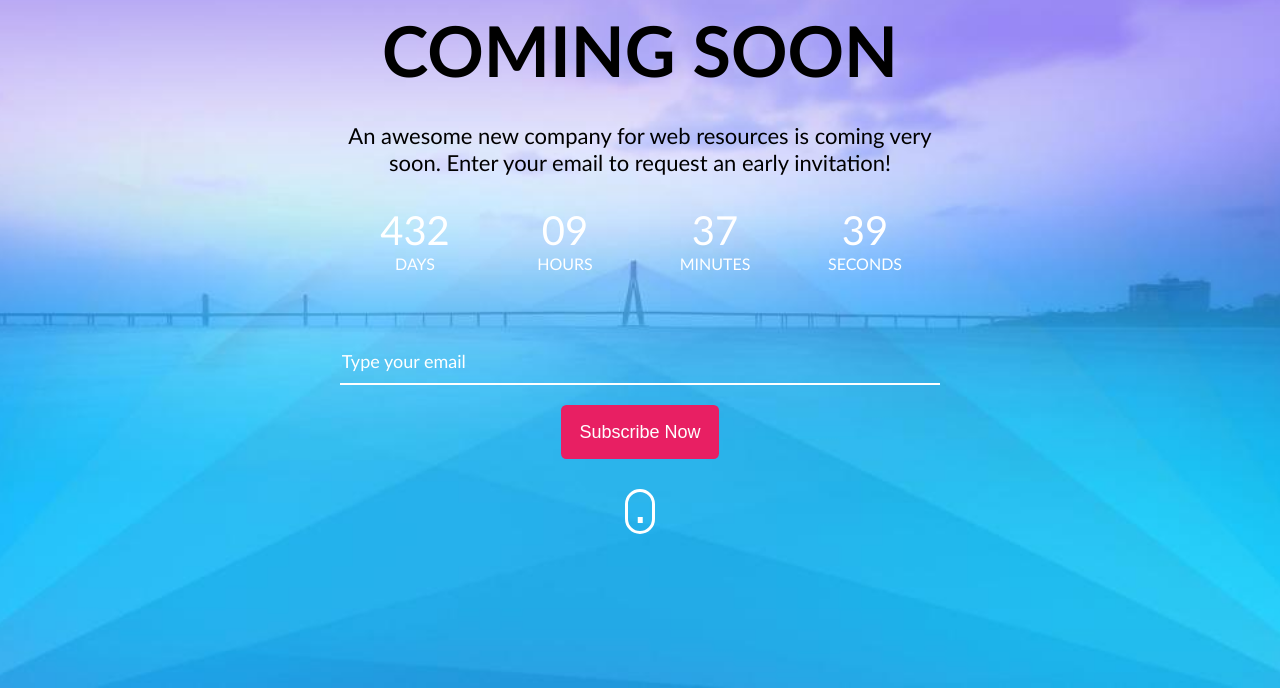
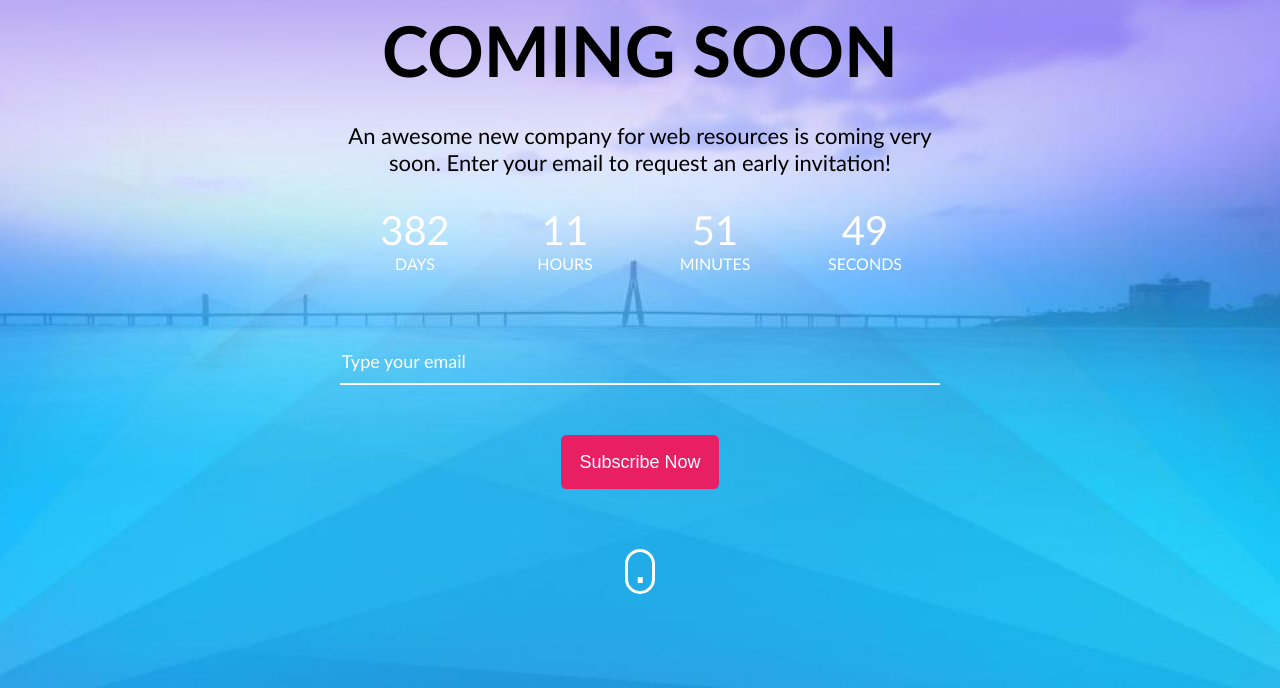
Before and after one commit to SigitaZaromskiene/11-coming-soon, a website: page index.html in a window 1280 px wide. Shown: the part 112-800 px from the top of the page. Drawn offline with Linux system fonts and the light colour scheme.

Commit message:
Clock.jc

```diff
--- /dev/null
+++ b/clock.js
@@ -0,0 +1,26 @@
+const dayTill = document.querySelector(".days");
+const hoursTill = document.querySelector(".hours");
+const minutesTill = document.querySelector(".min");
+const secondsTill = document.querySelector(".sec");
+
+const daysLeft = function () {
+  const now = Date.now();
+  const daysTill = new Date("December 25, 2023 00:00:00").getTime();
+  const timeGap = daysTill - now;
+
+  const sec = 1000;
+  const min = sec * 60;
+  const h = min * 60;
+  const day = h * 24;
+
+  const textDay = Math.floor(timeGap / day);
+  const textHour = Math.floor((timeGap % day) / h);
+  const textMin = Math.floor((timeGap % h) / min);
+  const textSec = Math.floor((timeGap % min) / sec);
+
+  dayTill.textContent = `${textDay}`;
+  hoursTill.textContent = `${textHour}`;
+  minutesTill.textContent = `${textMin}`;
+  secondsTill.textContent = `${textSec}`;
+};
+setInterval(daysLeft, 1000);
--- a/css/components/form.css
+++ b/css/components/form.css
@@ -58,10 +58,12 @@ form > .btn {
   border: none;
   background: none;
   margin-top: 30px;
+  margin-bottom: 30px;
 }
 
 .small-form button {
   justify-items: center;
+  margin-top: 30px;
 }
 
 .small-form > label {
--- a/index.html
+++ b/index.html
@@ -58,19 +58,19 @@
         </p>
         <div class="clock">
           <div class="time">
-            <div class="value">432</div>
+            <div class="value days"></div>
             <div class="label">Days</div>
           </div>
           <div class="time">
-            <div class="value">09</div>
+            <div class="value hours"></div>
             <div class="label">Hours</div>
           </div>
           <div class="time">
-            <div class="value">37</div>
+            <div class="value min"></div>
             <div class="label">Minutes</div>
           </div>
           <div class="time">
-            <div class="value">39</div>
+            <div class="value sec"></div>
             <div class="label">Seconds</div>
           </div>
 
@@ -184,5 +184,6 @@
         </p>
       </div>
     </footer>
+   <script src="clock.js"></script>
   </body>
 </html>
```
